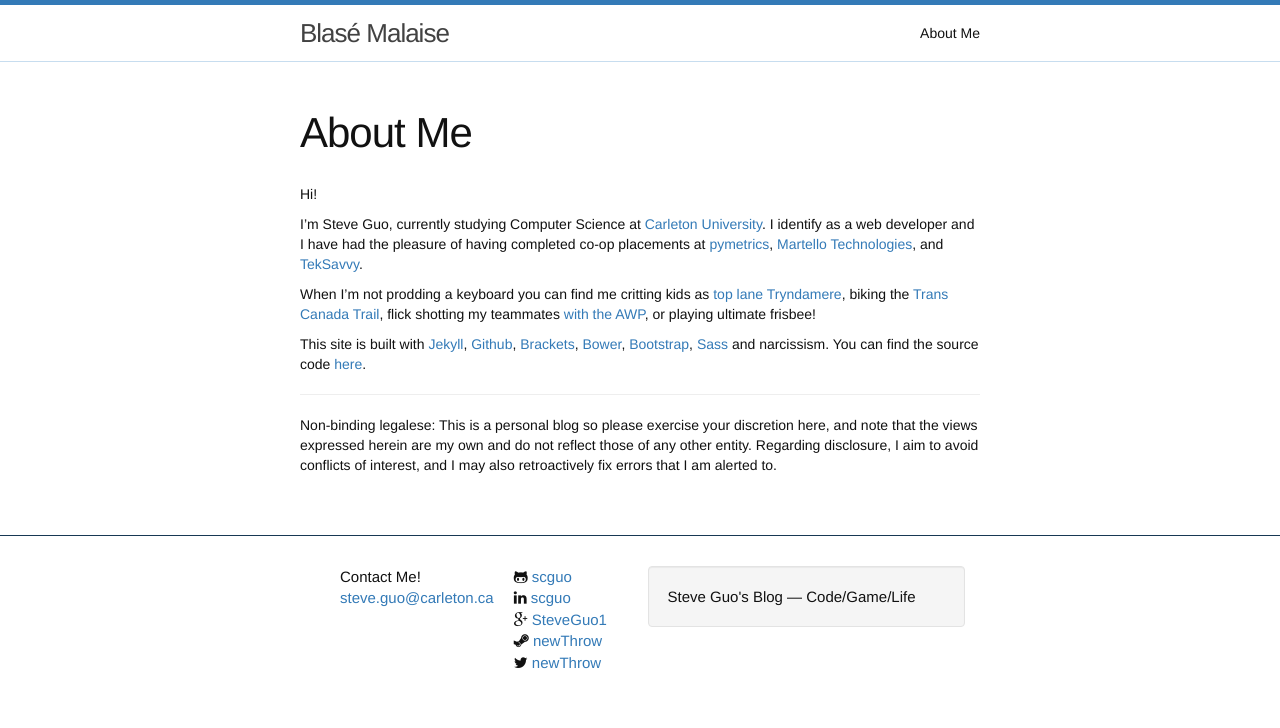
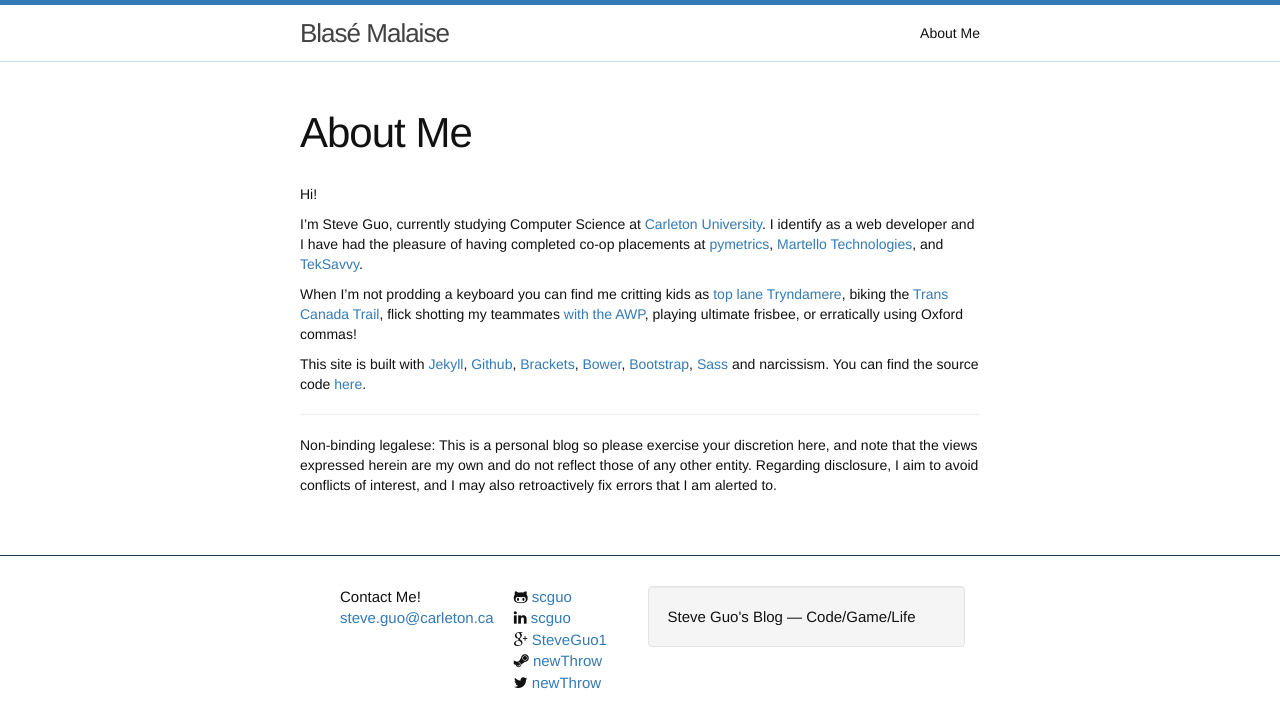
Before and after one commit to scguo/scguo.github.io, a Jekyll site: the page built from about.md, in a window 1280 px wide. Shown: the top 728 px of the page. Built offline with Jekyll 4.4.1, drawn with Linux system fonts in a browser that asks for light colours.

Commit message:
Oxfordshire

```diff
--- a/about.md
+++ b/about.md
@@ -8,7 +8,7 @@ Hi!
 
 I'm Steve Guo, currently studying Computer Science at [Carleton University](http://carleton.ca/). I identify as a web developer and I have had the pleasure of having completed co-op placements at [pymetrics][py], [Martello Technologies][martello], and [TekSavvy][tsi].
 
-When I'm not prodding a keyboard you can find me critting kids as [top][3la] [lane][lecarre] [Tryndamere][suchbot], biking the [Trans Canada Trail][trail], flick shotting my teammates [with the AWP][csgod], or playing ultimate frisbee!
+When I'm not prodding a keyboard you can find me critting kids as [top][3la] [lane][lecarre] [Tryndamere][suchbot], biking the [Trans Canada Trail][trail], flick shotting my teammates [with the AWP][csgod], playing ultimate frisbee, or erratically using Oxford commas!
 
 This site is built with [Jekyll](http://jekyllrb.com/), [Github](https://github.com/), [Brackets](http://brackets.io/), [Bower][bower], [Bootstrap][bootstrap], [Sass][sass] and narcissism. You can find the source code [here](https://github.com/scguo/scguo.github.io).
 
```
